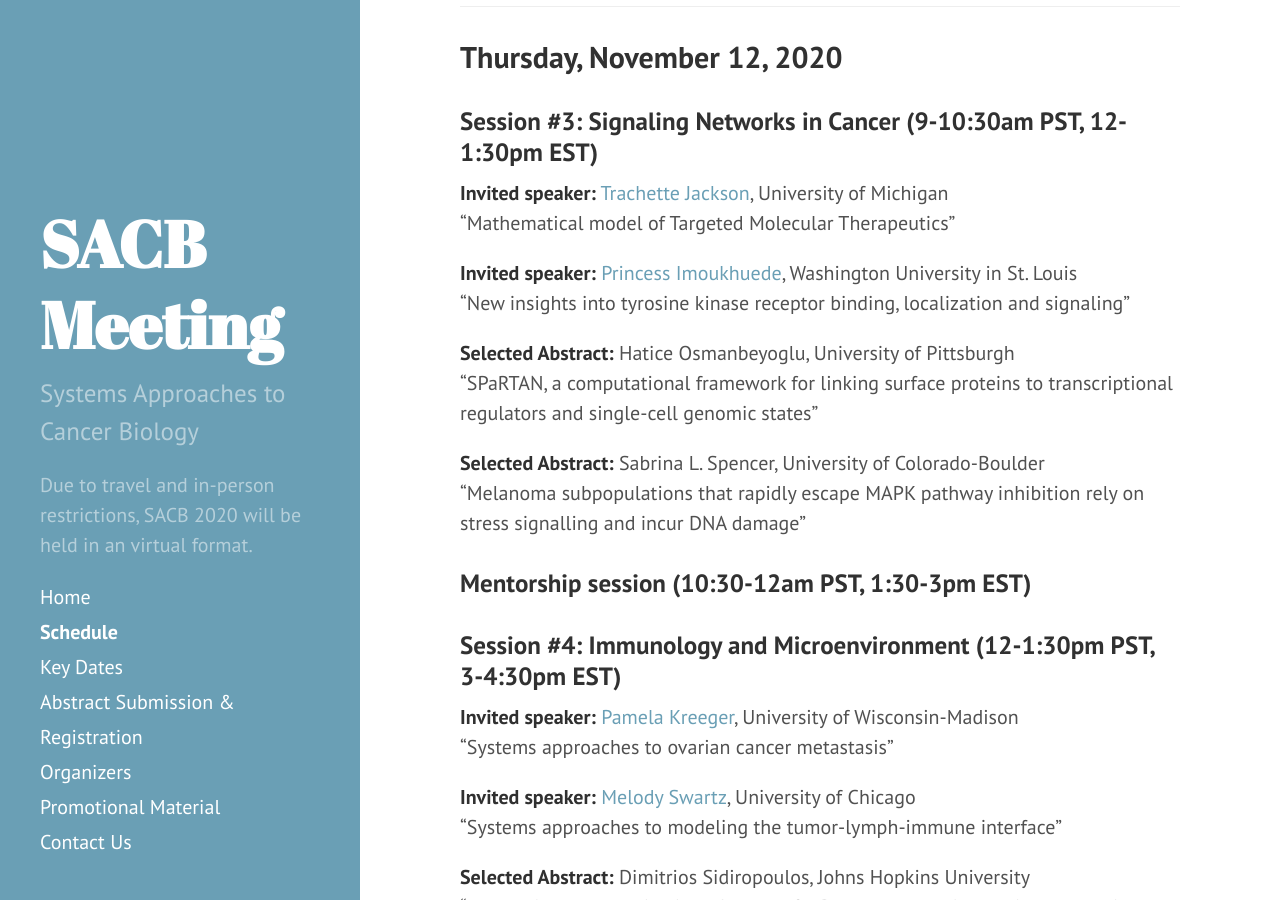
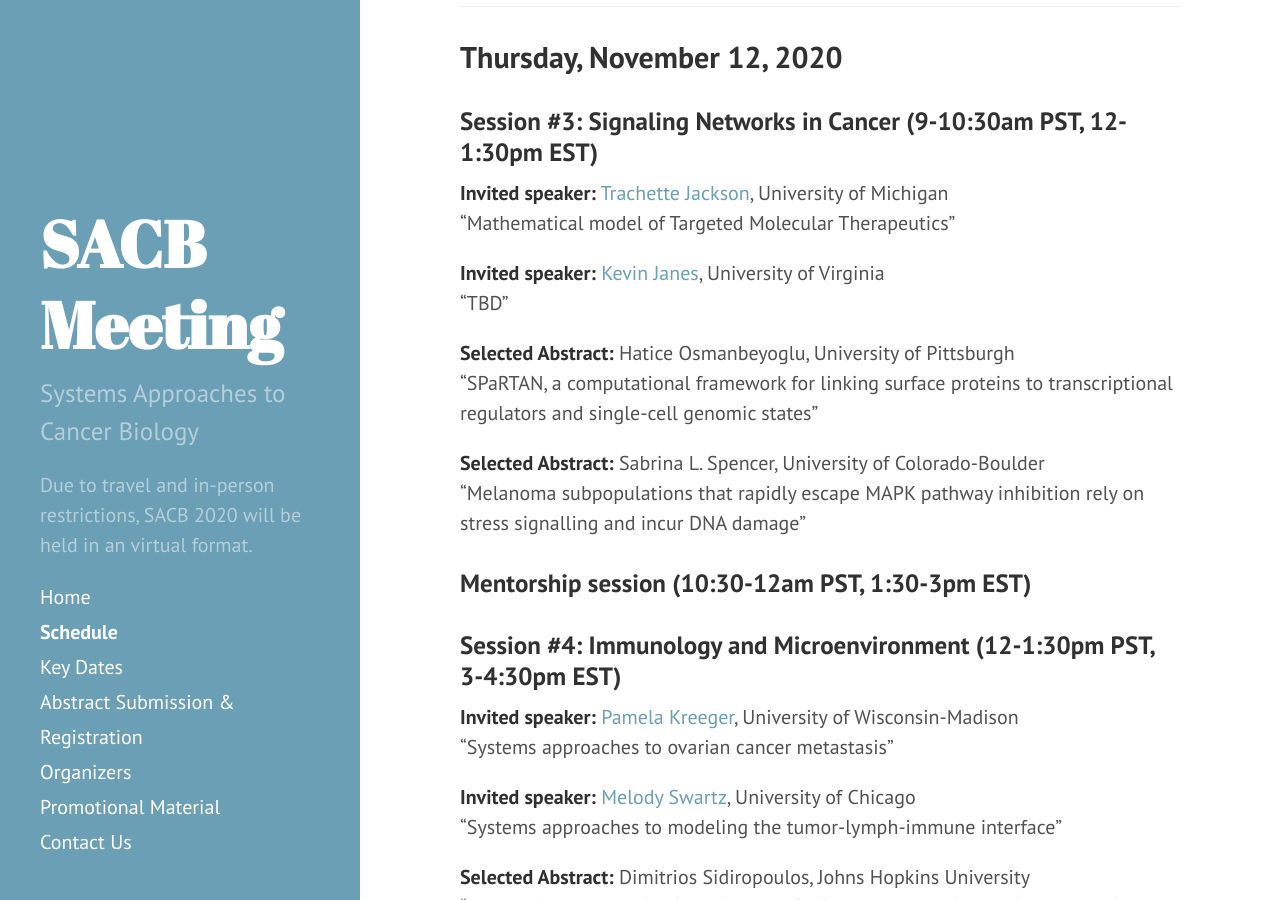
Before and after one commit to AECCSB/sacb-meeting, a Jekyll site: the page built from schedule.md, in a window 1280 px wide and 900 px high, scrolled down 1360 px. Built offline with Jekyll 4.4.1, drawn with Linux system fonts in a browser that asks for light colours.

Commit message:
Update schedule.md

```diff
--- a/schedule.md
+++ b/schedule.md
@@ -49,8 +49,8 @@ The 2020 meeting will be held November 11–13, 2020 in a virtual format. More d
 **Invited speaker:** [Trachette Jackson](https://sites.lsa.umich.edu/tjacks/), University of Michigan
 "Mathematical model of Targeted Molecular Therapeutics"
 
-**Invited speaker:** [Princess Imoukhuede](https://sites.wustl.edu/imoukhuedelab/), Washington University in St. Louis
-"New insights into tyrosine kinase receptor binding, localization and signaling"
+**Invited speaker:** [Kevin Janes](https://engineering.virginia.edu/faculty/kevin-janes), University of Virginia
+"TBD"
 
 **Selected Abstract:** Hatice Osmanbeyoglu, University of Pittsburgh
 "SPaRTAN, a computational framework for linking surface proteins to transcriptional regulators and single-cell genomic states"
```
